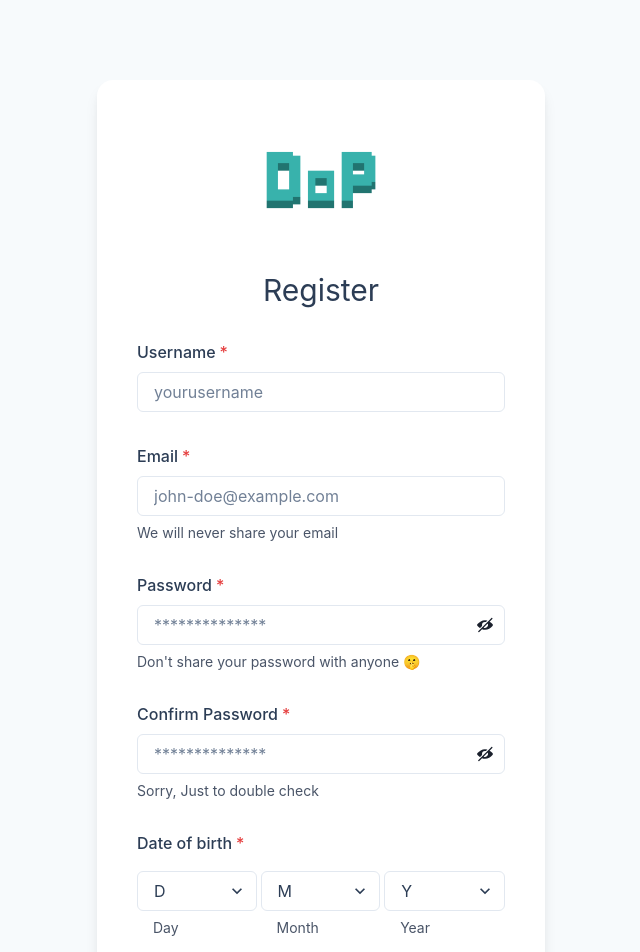
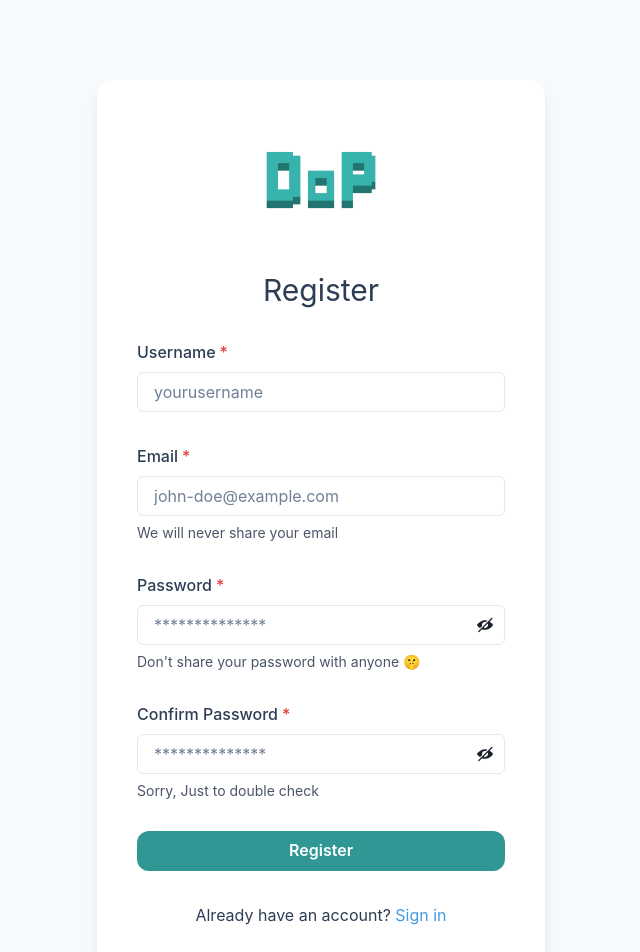
Before and after one commit to SamehMakkie/dop-front-end, a Next.js app: page /signup in a window 1280 px wide. Shown: the top 952 px of the page, without its empty margins (319-959 px from the left). Built offline with nearby package versions, Linux system fonts and the light colour scheme.

Commit message:
Remove Date of Birth in the sign up page

```diff
--- a/pages/signup.js
+++ b/pages/signup.js
@@ -63,10 +63,6 @@ const Signup = () => {
   const [arePasswordsSame, setArePasswordsSame] = useState(true);
   const [isPasswordShown, setIsPasswordShown] = useState(false);
   const user = useSelector((state) => state.userReducer.value);
-  const [days, setDays] = useState([]);
-  const [day, setDay] = useState("");
-  const [month, setMonth] = useState("");
-  const [year, setYear] = useState("");
   const dispatch = useDispatch();
   const toast = useToast()
   const router = useRouter();
@@ -87,9 +83,8 @@ const Signup = () => {
       signup: { code: undefined, msg: undefined },
     });
 
-    const selectedMonth = month + 1 < 10 ? `0${month + 1}` : month;
-    const selectedDay = day < 10 ? `0${day}` : day;
-    const birthDate = `${year}-${selectedMonth}-${selectedDay}`;
+
+    const birthDate = "1990-01-01";
     if (formInfo.password == formInfo.confirmPass) {
       setArePasswordsSame(true);
       const user = {
@@ -107,31 +102,6 @@ const Signup = () => {
       setArePasswordsSame(false);
     }
   };
-
-  useEffect(() => {
-    // Update the options for the day Select component based on the selected month and year
-    const updateDays = () => {
-      // Get the number of days in the selected month
-      let daysInMonth;
-      if (month === 1) {
-        // Check if the selected year is a leap year
-        if ((year % 4 === 0 && year % 100 !== 0) || year % 400 === 0) {
-          daysInMonth = 29;
-        } else {
-          daysInMonth = 28;
-        }
-      } else {
-        daysInMonth = new Date(year, month + 1, 0).getDate();
-      }
-
-      // Generate an array of days (1 to daysInMonth)
-      const updatedDays = Array.from({ length: daysInMonth }, (_, i) => i + 1);
-
-      setDays(updatedDays);
-    };
-
-    updateDays();
-  }, [month, year]);
 
   useEffect(() => {
     if (user) {
@@ -247,49 +217,7 @@ const Signup = () => {
               <FormHelperText>Sorry, Just to double check</FormHelperText>
             )}
           </FormControl>
-          <VStack w="100%" alignItems={"start"}>
-            <FormControl isRequired>
-              <FormLabel>Date of birth</FormLabel>
-            </FormControl>
-            <Flex w="100%" justifyContent={"space-between"}>
-              <FormControl isRequired pr={1}>
-                <Select
-                  onChange={(e) => setDay(e.target.value)}
-                  placeholder="D">
-                  {days.map((day) => (
-                    <option key={day} value={day}>
-                      {day}
-                    </option>
-                  ))}
-                </Select>
-                <FormHelperText pl={4}>Day</FormHelperText>
-              </FormControl>
-              <FormControl isRequired pr={1}>
-                <Select
-                  onChange={(e) => setMonth(months.indexOf(e.target.value))}
-                  placeholder="M">
-                  {months.map((month) => (
-                    <option key={month} value={month}>
-                      {month}
-                    </option>
-                  ))}
-                </Select>
-                <FormHelperText pl={4}>Month</FormHelperText>
-              </FormControl>
-              <FormControl isRequired>
-                <Select
-                  onChange={(e) => setYear(e.target.value)}
-                  placeholder="Y">
-                  {years.map((year) => (
-                    <option key={year} value={year}>
-                      {year}
-                    </option>
-                  ))}
-                </Select>
-                <FormHelperText pl={4}>Year</FormHelperText>
-              </FormControl>
-            </Flex>
-          </VStack>
+
           <Button w="100%" colorScheme={"teal"} onClick={handleSignUp}>
             Register
           </Button>
```
